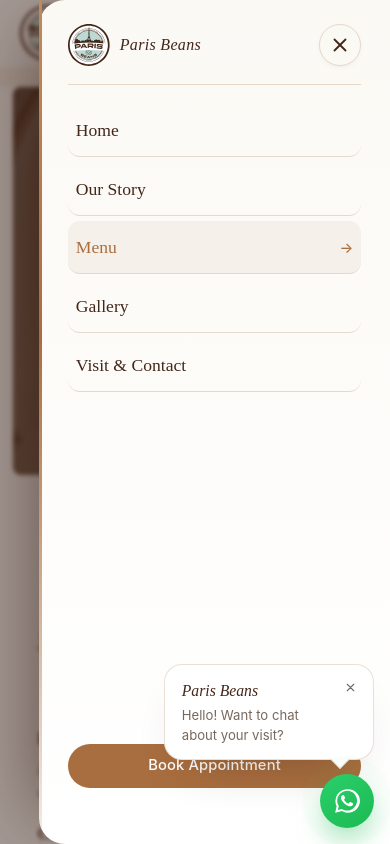
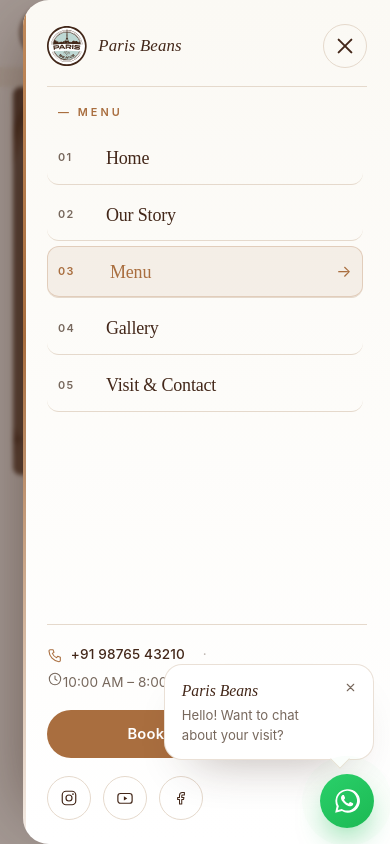
Before and after one commit to simlandikanchan-cmyk/Parisbeans, a React (Vite) app: page /menu in a window 390 px wide. Both pictures are taken after a click on the button 349 px from the left and 33 px from the top of the page. Shown: the top 844 px of the page. Built offline with nearby package versions, Linux system fonts and the light colour scheme.

Commit message:
fixed some thing

```diff
--- a/src/components/Header.css
+++ b/src/components/Header.css
@@ -104,13 +104,13 @@
   display: none;
   align-items: center;
   justify-content: center;
-  width: 42px;
-  height: 42px;
+  width: 44px;
+  height: 44px;
   border-radius: 50%;
   border: 1px solid var(--color-border);
   background-color: var(--color-surface);
   color: var(--color-espresso);
-  box-shadow: 0 2px 10px -6px rgba(53, 29, 19, 0.25);
+  box-shadow: 0 2px 12px -10px rgba(53, 29, 19, 0.35);
   transition: background-color 0.3s var(--ease), border-color 0.3s var(--ease),
     box-shadow 0.3s var(--ease), transform 0.2s var(--ease);
 }
@@ -131,9 +131,47 @@
   border-radius: 50%;
 }
 
-.menu-toggle svg {
-  width: 22px;
-  height: 22px;
+/* Morphing hamburger lines */
+.hamburger-box {
+  display: inline-flex;
+  flex-direction: column;
+  justify-content: center;
+  gap: 4px;
+  width: 20px;
+  height: 16px;
+}
+
+.hamburger-line {
+  width: 100%;
+  height: 2px;
+  border-radius: 2px;
+  background: currentColor;
+  transform-origin: center;
+  transition: transform 0.35s var(--ease), width 0.35s var(--ease), opacity 0.25s var(--ease);
+}
+
+.menu-toggle:hover .hamburger-line:nth-child(1) {
+  width: 66%;
+}
+
+.menu-toggle:hover .hamburger-line:nth-child(3) {
+  width: 66%;
+}
+
+/* Turn into an ✕ when the drawer is open */
+.hamburger-box.is-open .hamburger-line:nth-child(1) {
+  transform: translateY(6px) rotate(45deg);
+  width: 100%;
+}
+
+.hamburger-box.is-open .hamburger-line:nth-child(2) {
+  opacity: 0;
+  transform: scaleX(0);
+}
+
+.hamburger-box.is-open .hamburger-line:nth-child(3) {
+  transform: translateY(-6px) rotate(-45deg);
+  width: 100%;
 }
 
 /* Mobile drawer */
@@ -142,18 +180,20 @@
   top: 0;
   right: 0;
   height: 100dvh;
-  width: min(360px, 90vw);
+  width: min(400px, 94vw);
   background: linear-gradient(180deg, var(--color-surface) 0%, var(--color-white) 100%);
   z-index: 200;
   transform: translateX(100%);
-  transition: transform 0.55s cubic-bezier(0.22, 1, 0.36, 1);
+  transition: transform 0.58s cubic-bezier(0.22, 1, 0.36, 1);
   display: flex;
   flex-direction: column;
-  padding: 1.5rem 1.8rem calc(1.5rem + env(safe-area-inset-bottom, 0px));
-  box-shadow: -30px 0 70px -30px rgba(53, 29, 19, 0.6);
+  padding: calc(1.5rem + env(safe-area-inset-top, 0px)) clamp(1.4rem, 6vw, 1.9rem)
+    calc(1.5rem + env(safe-area-inset-bottom, 0px));
+  box-shadow: -28px 0 64px -34px rgba(53, 29, 19, 0.55);
   overscroll-behavior: contain;
   border-top-left-radius: 26px;
   border-bottom-left-radius: 26px;
+  overflow: hidden;
 }
 
 /* Coffee accent stripe along the drawer's entry edge */
@@ -177,11 +217,14 @@
 }
 
 .drawer-head {
+  position: relative;
+  z-index: 1;
   display: flex;
   align-items: center;
   justify-content: space-between;
+  min-height: 44px;
   padding-bottom: 1.1rem;
-  margin-bottom: 1.2rem;
+  margin-bottom: 1.3rem;
   border-bottom: 1px solid var(--color-border);
   opacity: 0;
   transform: translateX(16px);
@@ -197,76 +240,88 @@
 .drawer-logo {
   display: flex;
   align-items: center;
-  gap: 0.6rem;
+  gap: 0.7rem;
   color: var(--color-espresso);
 }
 
 .drawer-logo .logo-img {
-  height: 42px;
+  height: 40px;
   width: auto;
 }
 
 .drawer-logo .logo-word {
   font-family: var(--font-serif);
   font-style: italic;
-  font-size: 1rem;
-  letter-spacing: 0.02em;
+  font-size: 1.05rem;
+  letter-spacing: 0.01em;
 }
 
 .menu-toggle.close {
-  box-shadow: 0 2px 8px -6px rgba(53, 29, 19, 0.3);
+  flex-shrink: 0;
+  background-color: transparent;
+  border-color: var(--color-border);
+  box-shadow: none;
 }
 
 .menu-toggle.close:hover {
-  transform: rotate(90deg);
+  background-color: var(--color-bg);
+  border-color: var(--color-coffee);
+}
+
+.menu-toggle.close:active {
+  transform: scale(0.92);
 }
 
 .drawer-nav {
+  position: relative;
+  z-index: 1;
   display: flex;
   flex-direction: column;
-  gap: 0.35rem;
   flex: 1 1 auto;
+  min-height: 0;
   overflow-y: auto;
-  margin-bottom: 2rem;
+  gap: 0.3rem;
+  margin-bottom: 1.4rem;
+  padding-right: 0.25rem;
+}
+
+.drawer-eyebrow {
+  font-family: var(--font-sans);
+  font-size: 0.68rem;
+  font-weight: var(--fw-semibold);
+  letter-spacing: 0.28em;
+  line-height: 1;
+  text-transform: uppercase;
+  color: var(--color-coffee);
+  padding: 0 0.7rem 0.6rem;
+  opacity: 0;
+  transform: translateX(24px);
+  transition: opacity 0.45s var(--ease), transform 0.45s var(--ease);
+}
+
+.mobile-drawer.is-open .drawer-eyebrow {
+  opacity: 1;
+  transform: none;
+  transition-delay: 0.05s;
 }
 
 .drawer-link {
   position: relative;
   display: flex;
   align-items: center;
-  gap: 0.9rem;
-  font-family: var(--font-serif);
-  font-size: 1.1rem;
-  font-weight: var(--fw-medium);
+  gap: 1.1rem;
+  min-height: 52px;
   color: var(--color-espresso);
-  padding: 0.75rem 0.5rem;
+  padding: 0.6rem 0.7rem;
   border-bottom: 1px solid var(--color-border);
-  border-radius: 12px;
+  border-radius: var(--radius-md);
   opacity: 0;
-  transform: translateX(24px);
+  transform: translateX(28px);
   transition: opacity 0.45s var(--ease), transform 0.45s var(--ease),
-    color 0.3s var(--ease), background-color 0.3s var(--ease);
-  transition-delay: calc(0.05s * (6 - var(--i, 0)));
-}
-
-.drawer-link::after {
-  content: '→';
-  margin-left: auto;
-  font-family: var(--font-sans);
-  font-size: 0.9rem;
-  color: var(--color-coffee);
-  opacity: 0;
-  transform: translateX(-8px);
-  transition: opacity 0.3s var(--ease), transform 0.3s var(--ease);
+    color 0.3s var(--ease), background-color 0.3s var(--ease), box-shadow 0.3s var(--ease);
 }
 
 .mobile-drawer.is-open .drawer-link {
-  opacity: 1;
-  transform: none;
-  transition-delay: calc(0.05s * var(--i, 0) + 0.1s);
-}
-
-.mobile-drawer.is-open .drawer-cta {
   opacity: 1;
   transform: none;
   transition-delay: calc(0.05s * var(--i, 0) + 0.12s);
@@ -274,12 +329,7 @@
 
 .drawer-link:hover {
   color: var(--color-coffee);
-  background-color: rgba(169, 110, 63, 0.07);
-}
-
-.drawer-link:hover::after {
-  opacity: 1;
-  transform: none;
+  background-color: rgba(169, 110, 63, 0.08);
 }
 
 .drawer-link:focus-visible {
@@ -287,23 +337,166 @@
   outline-offset: 2px;
 }
 
+/* Active route — stays within the navigation system, not a standalone CTA */
 .drawer-link.is-active {
   color: var(--color-coffee);
-  background-color: rgba(169, 110, 63, 0.08);
+  background-color: rgba(169, 110, 63, 0.09);
+  box-shadow: inset 0 0 0 1px rgba(169, 110, 63, 0.26);
 }
 
-.drawer-link.is-active::after {
+.drawer-index {
+  flex-shrink: 0;
+  width: 1.9rem;
+  font-family: var(--font-sans);
+  font-size: 0.68rem;
+  font-weight: var(--fw-semibold);
+  letter-spacing: 0.12em;
+  color: var(--color-muted);
+  transition: color 0.3s var(--ease);
+}
+
+.drawer-link:hover .drawer-index,
+.drawer-link.is-active .drawer-index {
+  color: var(--color-coffee);
+}
+
+.drawer-label {
+  font-family: var(--font-serif);
+  font-size: clamp(1.125rem, 3.6vw, 1.25rem);
+  font-weight: var(--fw-medium);
+  line-height: 1.25;
+  letter-spacing: -0.01em;
+  transition: transform 0.3s var(--ease);
+}
+
+.drawer-link:hover .drawer-label,
+.drawer-link.is-active .drawer-label {
+  transform: translateX(4px);
+}
+
+.drawer-arrow {
+  margin-left: auto;
+  flex-shrink: 0;
+  font-family: var(--font-sans);
+  font-size: 1rem;
+  color: var(--color-coffee);
+  opacity: 0;
+  transform: translateX(-10px);
+  transition: opacity 0.3s var(--ease), transform 0.3s var(--ease);
+}
+
+.drawer-link:hover .drawer-arrow,
+.drawer-link.is-active .drawer-arrow {
   opacity: 1;
   transform: none;
 }
 
+/* Footer: quick contact, CTA and socials */
+.drawer-footer {
+  position: relative;
+  z-index: 1;
+  flex-shrink: 0;
+  display: flex;
+  flex-direction: column;
+  gap: 1.1rem;
+  padding-top: 1.25rem;
+  border-top: 1px solid var(--color-border);
+  opacity: 0;
+  transform: translateY(16px);
+  transition: opacity 0.5s var(--ease), transform 0.5s var(--ease);
+}
+
+.mobile-drawer.is-open .drawer-footer {
+  opacity: 1;
+  transform: none;
+  transition-delay: 0.26s;
+}
+
+.drawer-meta {
+  display: flex;
+  flex-wrap: wrap;
+  align-items: center;
+  min-height: 44px;
+  gap: 0.4rem 1.1rem;
+  font-size: 0.85rem;
+  line-height: 1.45;
+  color: var(--color-muted);
+}
+
+.drawer-meta a {
+  display: inline-flex;
+  align-items: center;
+  gap: 0.5rem;
+  color: var(--color-espresso);
+  font-weight: var(--fw-medium);
+  letter-spacing: 0.01em;
+  transition: color 0.3s var(--ease);
+}
+
+.drawer-meta a:hover {
+  color: var(--color-coffee);
+}
+
+.drawer-meta a svg {
+  color: var(--color-coffee);
+}
+
+.drawer-meta svg {
+  flex-shrink: 0;
+}
+
+.drawer-meta-sep {
+  color: var(--color-muted);
+  opacity: 0.5;
+}
+
 .drawer-cta {
-  margin-top: auto;
   width: 100%;
+  min-height: 48px;
   justify-content: center;
-  opacity: 0;
-  transform: translateY(14px);
-  transition: opacity 0.5s var(--ease), transform 0.5s var(--ease);
+  padding-inline: 1.6rem;
+  padding-block: 0.75rem;
+  font-weight: var(--fw-semibold);
+  letter-spacing: 0.015em;
+}
+
+.drawer-cta:active {
+  transform: translateY(0) scale(0.985);
+}
+
+.drawer-social {
+  display: flex;
+  align-items: center;
+  gap: 0.75rem;
+}
+
+.drawer-social a {
+  display: inline-flex;
+  align-items: center;
+  justify-content: center;
+  width: 44px;
+  height: 44px;
+  border-radius: 50%;
+  border: 1px solid var(--color-border);
+  color: var(--color-espresso);
+  transition: background-color 0.3s var(--ease), border-color 0.3s var(--ease),
+    color 0.3s var(--ease), transform 0.3s var(--ease);
+}
+
+.drawer-social a:hover {
+  background-color: var(--color-coffee);
+  border-color: var(--color-coffee);
+  color: var(--color-white);
+  transform: translateY(-2px);
+}
+
+.drawer-social a:active {
+  transform: translateY(0) scale(0.96);
+}
+
+.drawer-social a:focus-visible {
+  outline: 2px solid var(--color-coffee);
+  outline-offset: 3px;
 }
 
 .drawer-backdrop {
@@ -311,10 +504,11 @@
   inset: 0;
   background: rgba(53, 29, 19, 0.45);
   backdrop-filter: blur(2px);
+  -webkit-backdrop-filter: blur(2px);
   z-index: 150;
   opacity: 0;
   pointer-events: none;
-  transition: opacity 0.4s var(--ease);
+  transition: opacity 0.45s var(--ease);
 }
 
 .drawer-backdrop.is-open {
@@ -370,25 +564,25 @@
 @media (prefers-reduced-motion: reduce) {
   .mobile-drawer,
   .drawer-head,
+  .drawer-eyebrow,
   .drawer-link,
-  .drawer-cta,
+  .drawer-footer,
   .drawer-backdrop,
-  .menu-toggle.close {
+  .menu-toggle.close,
+  .hamburger-line {
     transition: none;
   }
 
   .mobile-drawer.is-open .drawer-link,
-  .mobile-drawer.is-open .drawer-cta,
+  .mobile-drawer.is-open .drawer-eyebrow,
+  .mobile-drawer.is-open .drawer-footer,
   .mobile-drawer.is-open .drawer-head {
     transition-delay: 0s;
   }
 
-  .drawer-link {
-    opacity: 1;
-    transform: none;
-  }
-
-  .drawer-cta {
+  .drawer-link,
+  .drawer-eyebrow,
+  .drawer-footer {
     opacity: 1;
     transform: none;
   }
@@ -397,3 +591,56 @@
     opacity: 1;
   }
 }
+
+/* Short viewports — compress rhythm so everything stays visible and usable */
+@media (max-height: 640px) {
+  .mobile-drawer {
+    padding-top: calc(1.1rem + env(safe-area-inset-top, 0px));
+    padding-bottom: calc(1rem + env(safe-area-inset-bottom, 0px));
+  }
+
+  .drawer-head {
+    padding-bottom: 0.75rem;
+    margin-bottom: 0.85rem;
+    min-height: 40px;
+  }
+
+  .drawer-nav {
+    gap: 0.2rem;
+    margin-bottom: 0.9rem;
+  }
+
+  .drawer-eyebrow {
+    padding-bottom: 0.4rem;
+  }
+
+  .drawer-link {
+    min-height: 46px;
+    padding-block: 0.4rem;
+  }
+
+  .drawer-footer {
+    gap: 0.8rem;
+    padding-top: 0.9rem;
+  }
+
+  .drawer-meta {
+    min-height: 40px;
+  }
+}
+
+/* Very narrow devices — give the drawer the full width */
+@media (max-width: 360px) {
+  .mobile-drawer {
+    width: 100vw;
+    padding-inline: 1.25rem;
+  }
+
+  .drawer-label {
+    font-size: 1.1rem;
+  }
+
+  .drawer-index {
+    width: 1.6rem;
+  }
+}
--- a/src/components/Header.jsx
+++ b/src/components/Header.jsx
@@ -1,6 +1,12 @@
 import { useEffect, useRef, useState } from 'react'
-import { Menu, X } from 'lucide-react'
-import { navLinks } from '../data/siteData'
+import { navLinks, contact } from '../data/siteData'
+import {
+  InstagramIcon,
+  YoutubeIcon,
+  FacebookIcon,
+  ClockIcon,
+  PhoneIcon,
+} from './Icons'
 import Button from './Button'
 import './Header.css'
 
@@ -10,6 +16,16 @@
   menu: '/menu',
   gallery: '/gallery',
   visit: '/visit-contact',
+}
+
+function Hamburger({ open = false }) {
+  return (
+    <span className={`hamburger-box${open ? ' is-open' : ''}`} aria-hidden="true">
+      <span className="hamburger-line" />
+      <span className="hamburger-line" />
+      <span className="hamburger-line" />
+    </span>
+  )
 }
 
 export default function Header({ story = false, route }) {
@@ -101,15 +117,20 @@
             className="menu-toggle"
             aria-label="Open menu"
             aria-expanded={open}
+            aria-controls="mobile-drawer"
             onClick={() => setOpen(true)}
           >
-            <Menu />
+            <Hamburger open={open} />
           </button>
         </div>
       </div>
 
       <div
         ref={drawerRef}
+        id="mobile-drawer"
+        role="dialog"
+        aria-modal="true"
+        aria-label="Menu"
         className={`mobile-drawer ${open ? 'is-open' : ''}`}
         aria-hidden={!open}
         inert={!open}
@@ -124,12 +145,15 @@
             type="button"
             className="menu-toggle close"
             aria-label="Close menu"
+            aria-controls="mobile-drawer"
             onClick={() => setOpen(false)}
           >
-            <X />
+            <Hamburger open />
           </button>
         </div>
+
         <nav className="drawer-nav" aria-label="Mobile navigation">
+          <span className="drawer-eyebrow">— Menu</span>
           {navLinks.map((link, i) => (
             <a
               key={link.label}
@@ -139,18 +163,70 @@
               aria-current={link.href === activeHref ? 'page' : undefined}
               onClick={() => setOpen(false)}
             >
-              {link.label}
+              <span className="drawer-index" aria-hidden="true">
+                {String(i + 1).padStart(2, '0')}
+              </span>
+              <span className="drawer-label">{link.label}</span>
+              <span className="drawer-arrow" aria-hidden="true">
+                →
+              </span>
             </a>
           ))}
+        </nav>
+
+        <div className="drawer-footer">
+          <div className="drawer-meta">
+            <a href={`tel:${contact.phoneTel}`}>
+              <PhoneIcon size={16} />
+              <span>{contact.phone}</span>
+            </a>
+            <span className="drawer-meta-sep" aria-hidden="true">
+              ·
+            </span>
+            <span>
+              <ClockIcon size={16} />
+              <span>{contact.hours.monSat}</span>
+            </span>
+          </div>
+
           <a
             href="/visit-contact"
             className="btn btn--primary drawer-cta"
-            style={{ '--i': navLinks.length }}
             onClick={() => setOpen(false)}
           >
             Book Appointment
+            <span className="btn-arrow" aria-hidden="true">
+              →
+            </span>
           </a>
-        </nav>
+
+          <div className="drawer-social" aria-label="Follow Paris Beans">
+            <a
+              href={contact.social.instagram}
+              aria-label="Instagram"
+              target="_blank"
+              rel="noopener noreferrer"
+            >
+              <InstagramIcon size={18} />
+            </a>
+            <a
+              href={contact.social.youtube}
+              aria-label="YouTube"
+              target="_blank"
+              rel="noopener noreferrer"
+            >
+              <YoutubeIcon size={18} />
+            </a>
+            <a
+              href={contact.social.facebook}
+              aria-label="Facebook"
+              target="_blank"
+              rel="noopener noreferrer"
+            >
+              <FacebookIcon size={18} />
+            </a>
+          </div>
+        </div>
       </div>
 
       <div
```
